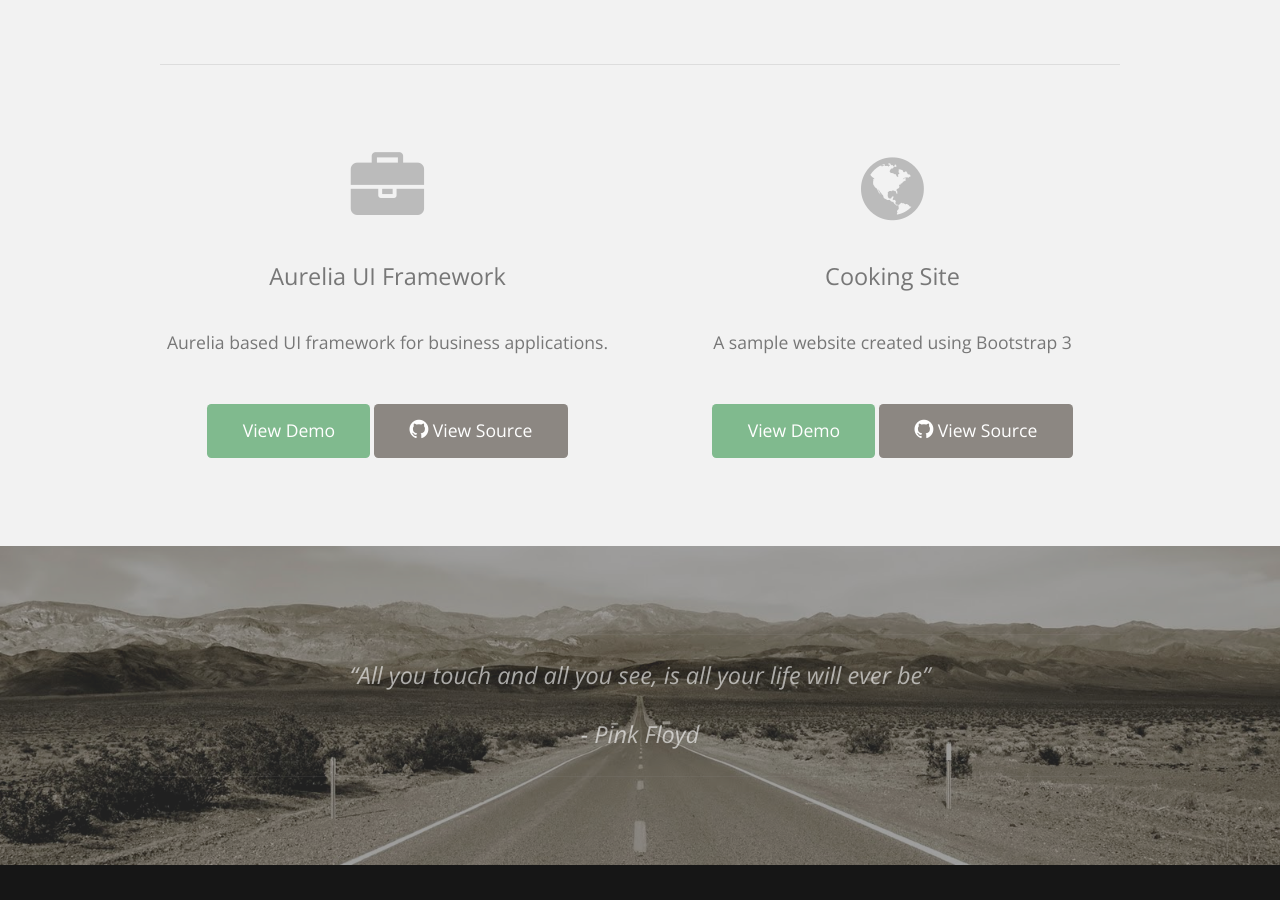
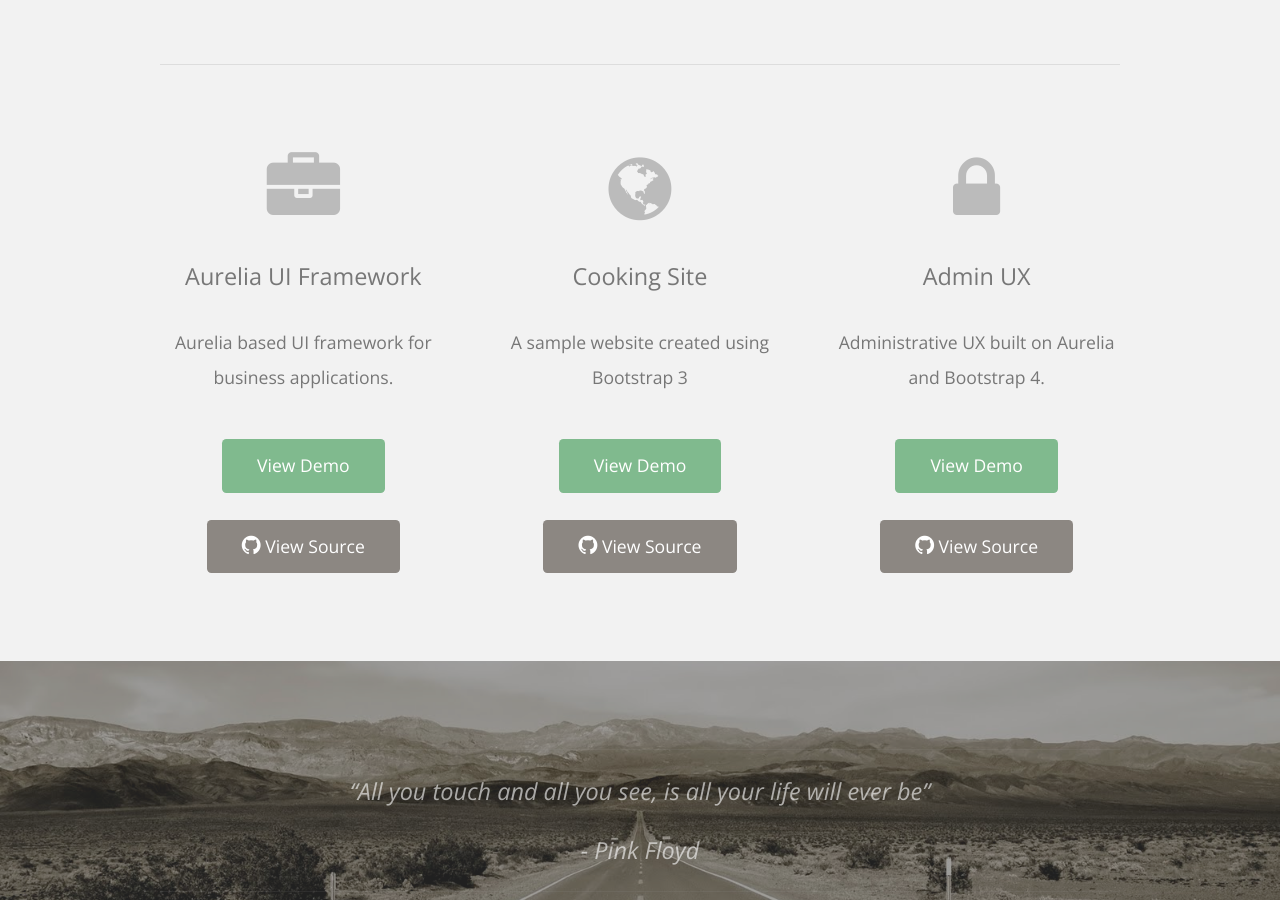
Before and after one commit to adarshpastakia/adarshpastakia.github.io, a Jekyll site: the page built from index.html, in a window 1280 px wide and 900 px high, scrolled down 539 px. Built offline with Jekyll 4.4.1, drawn with Linux system fonts in a browser that asks for light colours; nearby versions of some CDN libraries; the list of posts is cut into pages by our own code.

Commit message:
added admin ux

```diff
--- a/_layouts/post.html
+++ b/_layouts/post.html
@@ -20,7 +20,7 @@
 			<div class="row">
 				<section class="8u -2u">
 					<!-- <a href="{{ site.prefix }}{{ page.url }}" class="image full"><img src="/assets/{{ page.featured }}" alt=""></a> -->
-					<header>
+					<header style="margin:0">
 						<h2>{{ page.title }}</h2>
 						<div class="post-date">
 					    <time datetime="{{ page.date | date_to_xmlschema }}">{{ page.date | date: "%m/%d/%y" }}</time>
--- a/index.html
+++ b/index.html
@@ -12,26 +12,27 @@
 		<!-- <p>This is <strong>Linear</strong>, a responsive HTML5 site template freebie by <a href="http://templated.co">TEMPLATED</a>. Released for free under the <a href="http://templated.co/license">Creative Commons Attribution</a> license, so use it for whatever (personal or commercial) &ndash; just give us credit! Check out more of our stuff at <a href="http://templated.co">our site</a> or follow us on <a href="http://twitter.com/templatedco">Twitter</a>.</p> -->
 		<hr />
 		<div class="row">
-			<section class="6u">
+			<section class="4u">
 				<span class="pennant"><span class="fa fa-briefcase"></span></span>
 				<h3>Aurelia UI Framework</h3>
 				<p>Aurelia based UI framework for business applications.</p>
 				<a href="//adarshpastakia.github.io/aurelia-ui-framework" target="_blank" class="button button-style1">View Demo</a>
 				<a href="//github.com/adarshpastakia/aurelia-ui-framework" target="_blank" class="button button-style2"><span class="fa fa-github"></span> View Source</a>
 			</section>
-			<!-- <section class="4u">
-				<span class="pennant"><span class="fa fa-lock"></span></span>
-				<h3>Maecenas luctus lectus</h3>
-				<p>Donec ornare neque ac sem. Mauris aliquet. Aliquam sem leo, vulputate sed, convallis at, ultricies quis, justo. Donec magna.</p>
-				<a href="#" class="button button-style1">Read More</a>
-			</section> -->
-			<section class="6u">
+			<section class="4u">
 				<span class="pennant"><span class="fa fa-globe"></span></span>
 				<h3>Cooking Site</h3>
 				<p>A sample website created using Bootstrap 3</p>
 				<a href="//adarshpastakia.github.io/cooking-site/" target="_blank" class="button button-style1">View Demo</a>
 				<a href="//github.com/adarshpastakia/cooking-site" target="_blank" class="button button-style2"><span class="fa fa-github"></span> View Source</a>
 			</section>
+		  <section class="4u">
+			  <span class="pennant"><span class="fa fa-lock"></span></span>
+			  <h3>Admin UX</h3>
+			  <p>Administrative UX built on Aurelia and Bootstrap 4.</p>
+			<a href="//adarshpastakia.github.io/admin-ux/" target="_blank" class="button button-style1">View Demo</a>
+			<a href="//github.com/adarshpastakia/admin-ux" target="_blank" class="button button-style2"><span class="fa fa-github"></span> View Source</a>
+		  </section>
 
 		</div>
 	</div>
```
